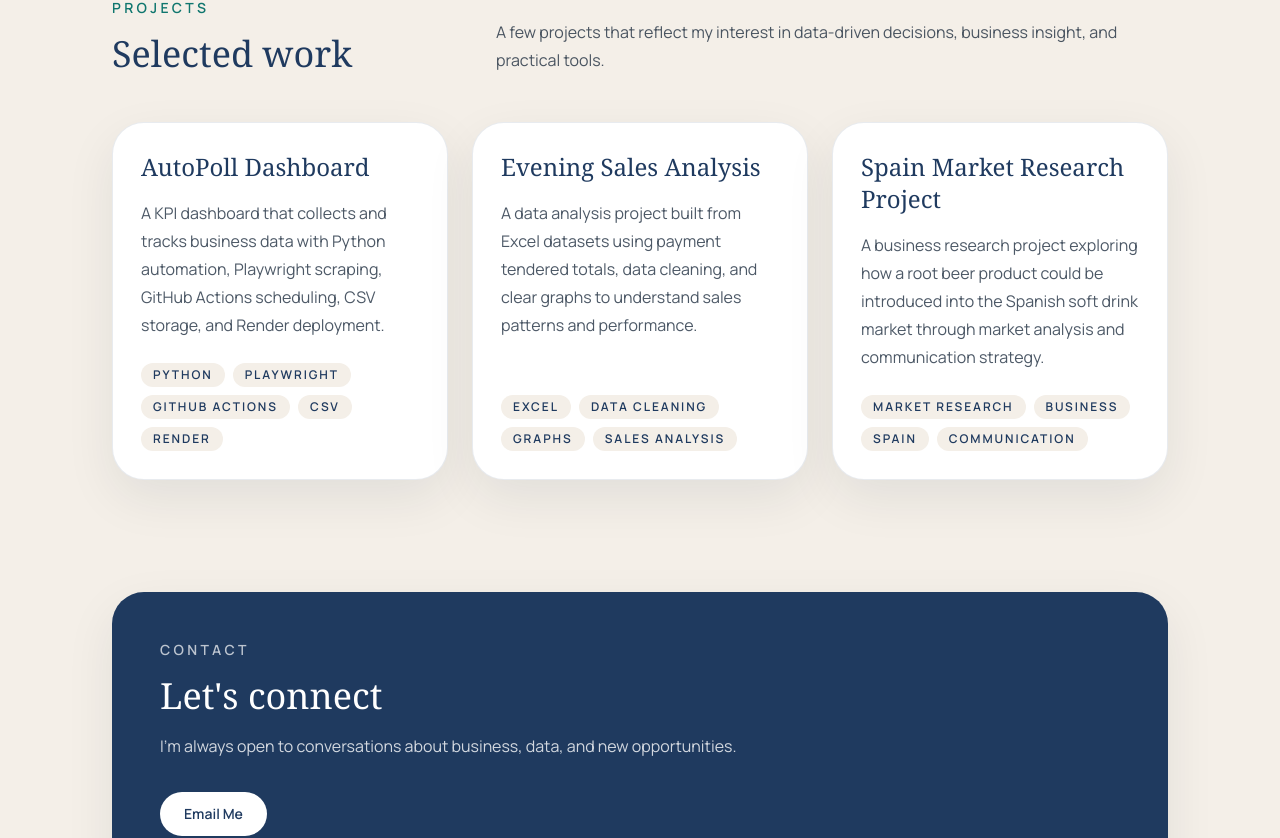
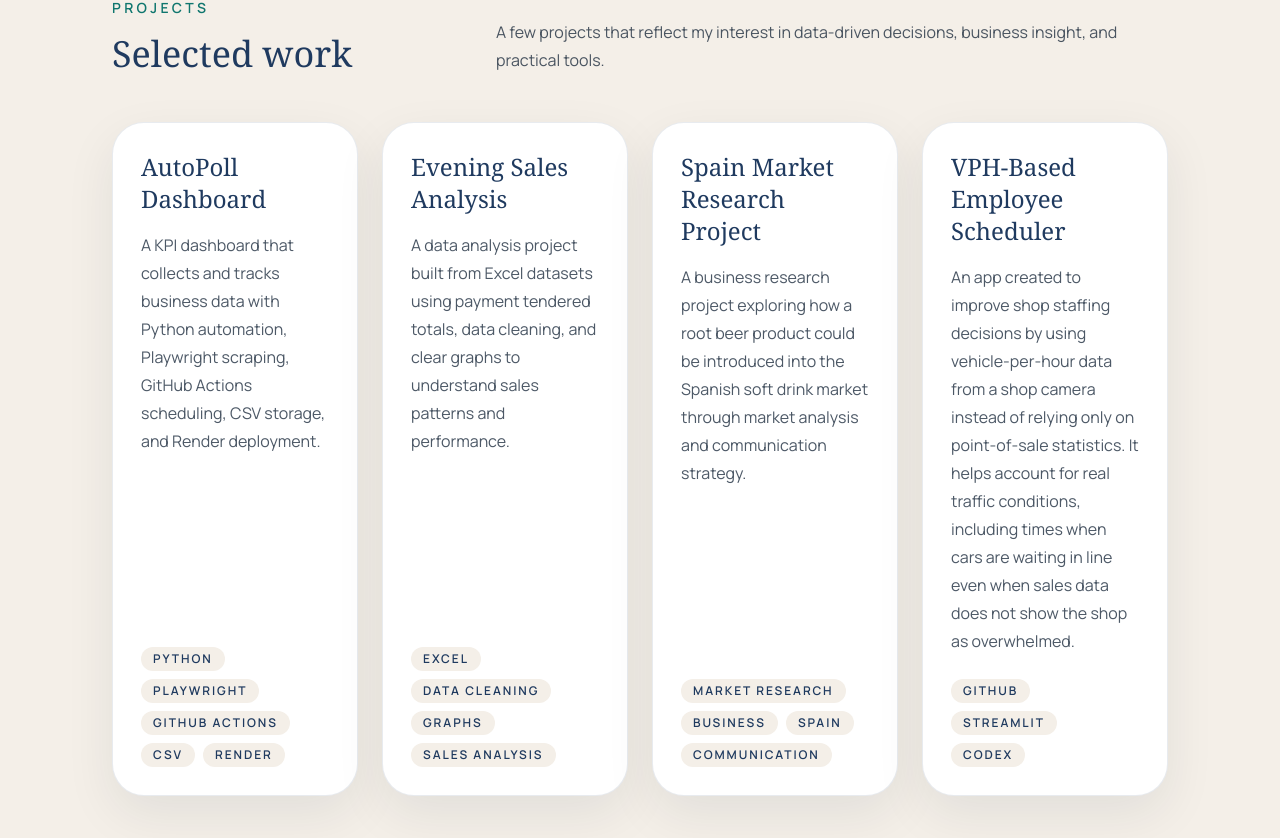
Before and after one commit to jcook115/john-cook-portfolio, a Next.js app: page / in a window 1280 px wide. Shown: the part 1238-2076 px from the top of the page. Built offline with nearby package versions, Linux system fonts and the light colour scheme.

Commit message:
new proj: scheduler

```diff
--- a/app/page.tsx
+++ b/app/page.tsx
@@ -16,6 +16,12 @@ const projects = [
     description:
       "A business research project exploring how a root beer product could be introduced into the Spanish soft drink market through market analysis and communication strategy.",
     tags: ["Market Research", "Business", "Spain", "Communication"],
+  },
+  {
+    title: "VPH-Based Employee Scheduler",
+    description:
+      "An app created to improve shop staffing decisions by using vehicle-per-hour data from a shop camera instead of relying only on point-of-sale statistics. It helps account for real traffic conditions, including times when cars are waiting in line even when sales data does not show the shop as overwhelmed.",
+    tags: ["GitHub", "Streamlit", "Codex"],
   },
 ];
 
@@ -148,7 +154,7 @@ export default function Home() {
           </p>
         </div>
 
-        <div className="mt-12 grid gap-6 lg:grid-cols-3">
+        <div className="mt-12 grid gap-6 md:grid-cols-2 xl:grid-cols-4">
           {projects.map((project) => (
             <article
               key={project.title}
```
